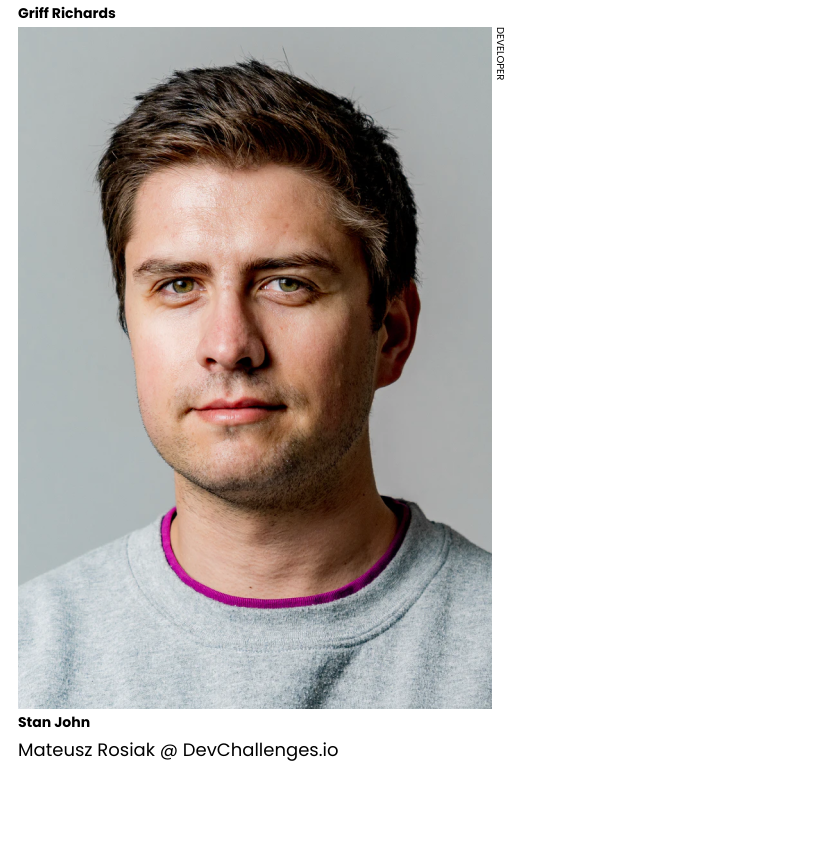
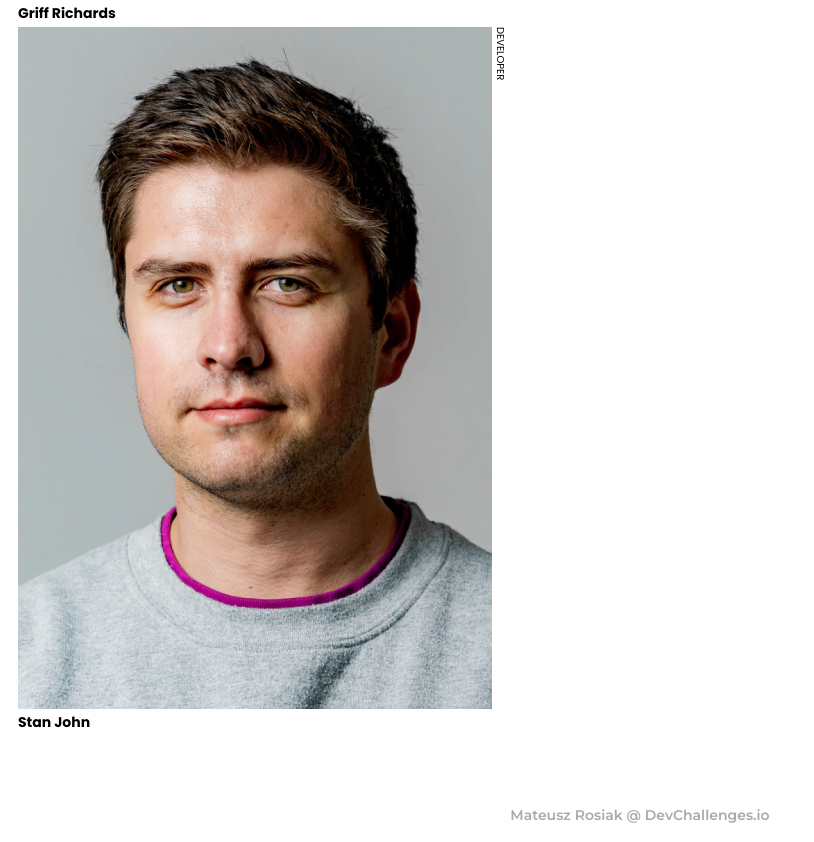
Before and after one commit to mateuszrosiak/my-team-page, a plain HTML site: page index.html in a window 1280 px wide. Shown: the part 3747-4589 px from the top of the page, without its empty margins (0-814 px from the left). Before the commit the page ends 4528 px from the top, so only its background shows below. Drawn offline with Linux system fonts and the light colour scheme.

Commit message:
Add footer styles

```diff
--- a/index.html
+++ b/index.html
@@ -8,6 +8,8 @@
     <link rel="stylesheet" href="style.css">
     <link href="https://fonts.googleapis.com/css2?family=PT+Serif:wght@400;700&display=swap" rel="stylesheet">
     <link href="https://fonts.googleapis.com/css2?family=Poppins:wght@400;700&display=swap" rel="stylesheet">
+    <link href="https://fonts.googleapis.com/css2?family=Montserrat:wght@400;600&display=swap" rel="stylesheet">
+
 </head>
 
 <body>
@@ -54,7 +56,9 @@
                     <span class="gallery__right-caption">Developer</span>
                 </figure>
             </div>
-            <footer class="footer">Mateusz Rosiak @ DevChallenges.io</footer>
+            <footer class="footer"><span class="footer__span">
+                    Mateusz Rosiak @ DevChallenges.io
+                </span></footer>
 
         </header>
     </div>
--- a/style.css
+++ b/style.css
@@ -57,3 +57,13 @@ body {
     text-transform: uppercase;
     writing-mode: vertical-lr;
 }
+
+.footer {
+    display: flex;
+    justify-content: center;
+    margin-top: 90px;
+    font-weight: 600;
+    font-size: 14px;
+    color: #A9A9A9;
+    font-family: Montserrat;
+}
```
